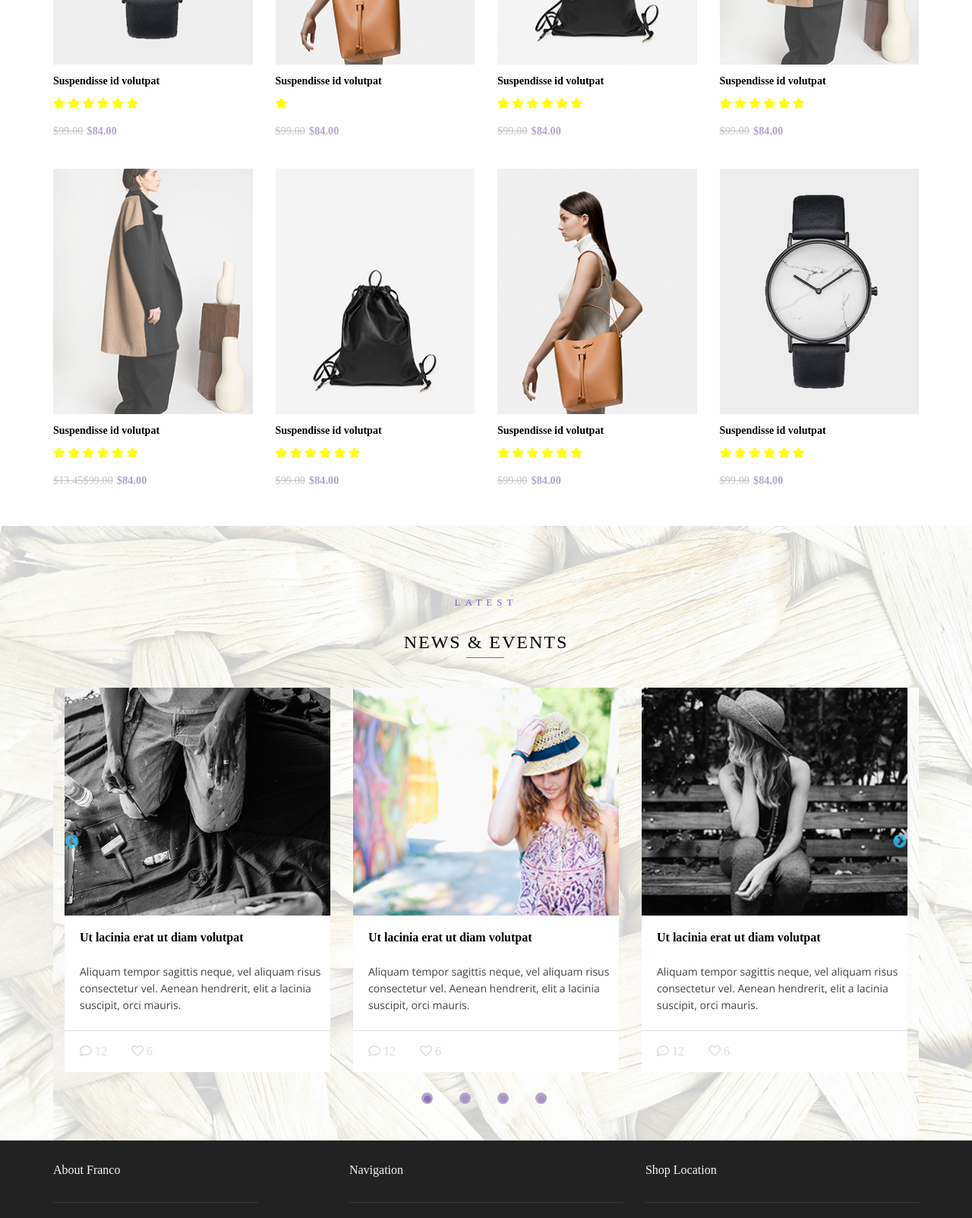
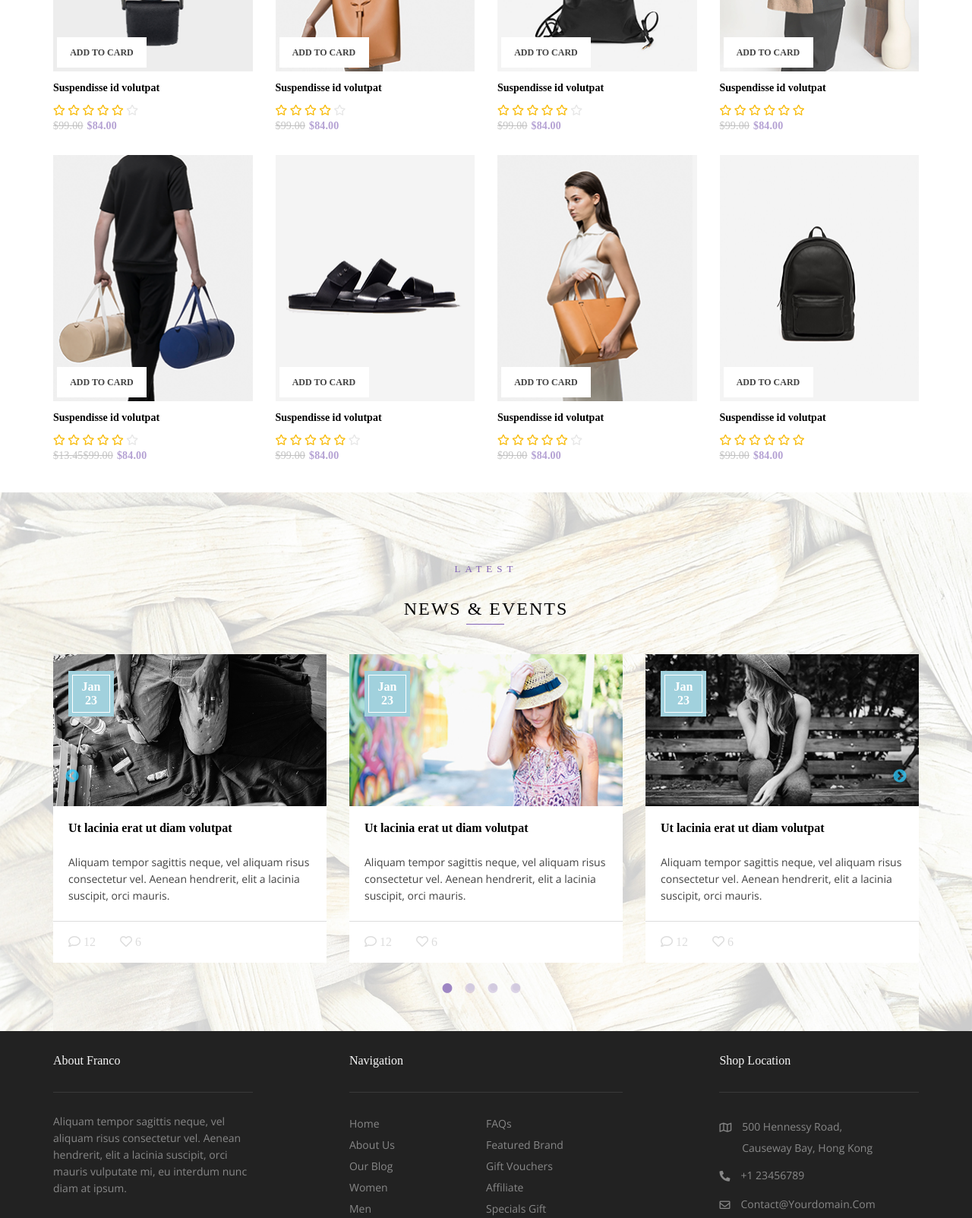
Before and after one commit to thanhbxdev/AHT-Demo-Project-Frontend, a plain HTML site: page index.html in a window 1280 px wide. Shown: the part 1150-2753 px from the top of the page at 76% size. Drawn offline with Linux system fonts and the light colour scheme; some icons are missing; a web font is replaced by a local one.

Commit message:
:guide_dog: Fix CSS Full Page

```diff
--- a/asset/sass/base/_footer.sass
+++ b/asset/sass/base/_footer.sass
@@ -5,11 +5,14 @@
       padding: 29px 0 28px 0
       display: flex
       justify-content: space-between
+
       .text-left
         i
           color: red
+
         span
           color: white
+
       icon-right
         margin-right: 5px
         font-size: 20px
@@ -20,10 +23,11 @@
     font-family: OpenSans
     color: #888888FF
     line-height: 1.8
+  .fake
+    @include col(8.33%)
   .about
     &-inner
       &-title
-        width: 75%
         text-transform: capitalize
         font-size: 16px
         font-family: Monserrat
@@ -33,7 +37,6 @@
         padding: 13px 0 31px 0
 
       &-desc
-        width: 75%
         text-align: left
         padding-top: 27px
         font-size: 14px
@@ -47,7 +50,7 @@
         i
           color: #888888FF
           margin-right: 32px
-    @include col(33.33%)
+    @include col(25%)
 
   .navigation
     &-inner
@@ -71,7 +74,7 @@
 
         .list-item
           flex: 1
-    @include col(33.33%)
+    @include col(33.34%)
 
   .location
     &-inner
@@ -85,13 +88,21 @@
         padding: 13px 0 31px 0
 
       &-list
+        li
+          padding: 12px 0
+          .location-content
+            width: 200px
+            line-height: 28px
+            margin: -8px 0
+          display: flex
         padding-top: 27px
         text-transform: capitalize
         font-size: 14px
         font-family: OpenSans
         color: #888888FF
         line-height: 2.00
+
         i
           margin-right: 14px
-    @include col(33.33%)
+    @include col(25%)
   background-color: #222222
--- a/asset/sass/base/_header.sass
+++ b/asset/sass/base/_header.sass
@@ -41,7 +41,7 @@
 
   .header-bottom
     background-color: $white
-    padding: 18px 0
+    padding: 20px 0
     align-items: center
     border-bottom: 1px solid $color-border
 
--- a/asset/sass/base/_responsive.sass
+++ b/asset/sass/base/_responsive.sass
@@ -41,7 +41,9 @@
             i
               font-size: 26px
               line-height: 1.2
-
+@media all and (max-width: 1150px)
+  .container-fluid
+    padding: 0 15px
 @media all and (max-width: 1024px)
 
 @media all and (max-width: 768px)
--- a/asset/sass/content/_homepage.sass
+++ b/asset/sass/content/_homepage.sass
@@ -9,20 +9,15 @@
     &-left
       @include col(65.78%)
       cursor: pointer
+      margin: 0
 
       &-inner
         img
-          @include transit(all, 0.5s)
           display: block
           width: 100%
-          height: 100%
+        //height: 100%
         overflow: hidden
         height: 100%
-
-        &:hover
-          img
-            @include transformer(scale(1.1))
-
 
         .banner-detail
           position: relative
@@ -34,7 +29,8 @@
 
           .btn-banner
             position: absolute
-            right: 0
+            bottom: -27px
+            right: -1px
             color: $white
             width: 108px
             text-align: center
@@ -43,8 +39,8 @@
             padding: 11px 0px
             background-color: $main-color
           position: absolute
-          bottom: 153px
-          right: 88px
+          bottom: 173px
+          right: 85px
         position: relative
         height: 100%
 
@@ -52,6 +48,7 @@
     &-right
       @include col(34.22%)
       overflow: hidden
+      margin: 0
 
       &-item
         overflow: hidden
@@ -61,13 +58,10 @@
           cursor: pointer
 
           img
-            @include transit(all, 0.5s)
             display: block
             width: 100%
-
-          &:hover
-            img
-              @include transformer(scale(1.1))
+            max-height: 315px
+            object-fit: cover
 
           .description
             .title-top
@@ -77,16 +71,17 @@
               font-size: 16px
               line-height: 1.2
               color: #616161
+              letter-spacing: 3px
 
             .title-bottom
               text-transform: uppercase
               font-family: Monserrat
               font-weight: 500
-              font-size: 16px
+              font-size: 20px
               line-height: 1.2
             position: absolute
-            left: 56px
-            bottom: 76px
+            left: 66px
+            bottom: 95px
 
           .description-bot
             .title-top
@@ -96,18 +91,20 @@
               font-size: 16px
               line-height: 1.2
               color: #616161
+              letter-spacing: 3px
 
             .title-bottom
               text-transform: uppercase
               font-family: Monserrat
               font-weight: 500
-              font-size: 16px
+              font-size: 20px
               line-height: 1.2
               margin-bottom: 20px
 
             .btn-banner
               position: absolute
-              left: 0
+              top: 59px
+              left: 2px
               color: $white
               width: 108px
               text-align: center
@@ -116,14 +113,17 @@
               padding: 11px 0px
               background-color: $main-color
             position: absolute
-            left: 40px
-            bottom: 111px
+            left: 49px
+            bottom: 154px
           overflow: hidden
           position: relative
           padding: 15px 0
 
   .listing
     .content1
+      margin-top: 70px
+      margin-left: -1px
+
       &::after
         content: ''
         display: block
@@ -167,13 +167,11 @@
 
         .card
           width: 100%
-          height: 430px
 
           .imgSl
+            width: 100%
+            padding-top: calc(323 / 262 * 100%)
             position: relative
-            width: 100%
-            height: 323px
-            overflow: hidden
 
             img
               position: absolute
@@ -182,16 +180,17 @@
               width: 100%
               height: 100%
               object-fit: cover
-              transition: 0.5s ease-in-out
 
 
             .add-cart
+              &:hover
+                color: $main-color
               width: 118px
               height: 40px
               position: absolute
               background-color: #fff
-              bottom: 10px
-              left: 10px
+              bottom: 65px
+              left: 5px
               cursor: pointer
               transition: 1s
               transform: translateY(60px)
@@ -202,25 +201,7 @@
               font-weight: 600
               text-transform: uppercase
               font-family: Monserrat
-
-              &:hover
-                color: #664c91
-                transition: 0s
-
-
-          &:hover
-            .imgSl
-              img
-                @include transformer(scale(1.1))
-
-
-              .add-cart
-                transform: translateY(0)
-
-
           .content
-
-
             .productName
               h3
                 font-size: 14px
@@ -232,11 +213,13 @@
             .price-rating
               .rating
                 font-size: 14px
-                color: yellow
+                color: $star-active
+                .rating-no-active
+                  color: $star-no-active
 
 
               .price
-                margin-top: 20px
+                margin-top: 4px
                 display: flex
                 letter-spacing: 0.01em
 
@@ -303,6 +286,9 @@
           padding-bottom: 60px
 
           .list-item-slider
+            .slick-list
+              margin: 0 -15px
+
             .slick-dots
               bottom: -47px
 
@@ -315,8 +301,33 @@
                 background-color: #b3a6c7
 
             .item
+              position: relative
+
+              .date
+                &-inner
+                  .date-number
+                  font-weight: bold
+                  color: $white
+                  display: flex
+                  flex-direction: column
+                  justify-content: center
+                  align-items: center
+                  width: 48px
+                  height: 48px
+                  border: 1px solid $white
+                  font-family: Monserrat
+                width: 60px
+                height: 60px
+                background-color: #a1d1dd
+                position: absolute
+                top: 22px
+                left: 35px
+                display: flex
+                justify-content: center
+                align-items: center
+
               .imgSl
-                height: 300px
+                height: 200px
 
                 img
                   width: 100%
@@ -391,10 +402,12 @@
 
 
     .slick-prev
+      display: none
       left: 0
 
 
     .slick-next
+      display: none
       right: 0
 
 
@@ -406,16 +419,28 @@
       display: flex !important
       align-items: center
       justify-content: center
-      gap: 0 20px
+    //gap: 0 20px
 
 
-    .slick-dots button
-      font-size: 0
-      width: 15px
-      height: 15px
-      border-radius: 100rem
-      background-color: #eee
-      border: none
-      outline: none
-      transition: all 0.2s linear
-      color: red
+    .slick-dots
+      .li
+        .slick-active
+        width: 10px !important
+        height: 10px !important
+        margin: 0px 6px !important
+
+      button
+        &::before
+          color: #8262b5 !important
+          top: -3px !important
+          left: -6px !important
+          font-size: 15px !important
+        font-size: 0
+        width: 10px
+        height: 10px
+        border-radius: 100rem
+        background-color: #eee !important
+        border: none
+        outline: none
+        transition: all 0.2s linear
+        color: red
--- a/asset/sass/source/_variable.sass
+++ b/asset/sass/source/_variable.sass
@@ -7,3 +7,5 @@ $btn-cart: #686868
 $date: #a1d1dd
 $footer: #222222
 $color-border: #dddddd
+$star-no-active: #e6e6e6
+$star-active :#f8ba04
--- a/index.html
+++ b/index.html
@@ -218,12 +218,12 @@
 								</div>
 								<div class="price-rating">
 									<div class="rating">
-										<i class="fa fa-star yellow" aria-hidden="true"></i>
-										<i class="fa fa-star yellow" aria-hidden="true"></i>
-										<i class="fa fa-star yellow" aria-hidden="true"></i>
-										<i class="fa fa-star yellow" aria-hidden="true"></i>
-										<i class="fa fa-star yellow" aria-hidden="true"></i>
-										<i class="fa fa-star yellow" aria-hidden="true"></i>
+										<i class="far fa-star"></i>
+										<i class="far fa-star"></i>
+										<i class="far fa-star"></i>
+										<i class="far fa-star"></i>
+										<i class="far fa-star"></i>
+										<i class="far fa-star rating-no-active"></i>
 									</div>
 									<div class="price">
 										<span class="price-before"><del> $99.00</del></span>
@@ -243,7 +243,11 @@
 								</div>
 								<div class="price-rating">
 									<div class="rating">
-										<i class="fa fa-star yellow" aria-hidden="true"></i>
+										<i class="far fa-star"></i>
+										<i class="far fa-star"></i>
+										<i class="far fa-star"></i>
+										<i class="far fa-star"></i>
+										<i class="far fa-star rating-no-active"></i>
 									</div>
 									<div class="price">
 										<span class="price-before"><del> $99.00</del></span>
@@ -263,12 +267,12 @@
 								</div>
 								<div class="price-rating">
 									<div class="rating">
-										<i class="fa fa-star yellow" aria-hidden="true"></i>
-										<i class="fa fa-star yellow" aria-hidden="true"></i>
-										<i class="fa fa-star yellow" aria-hidden="true"></i>
-										<i class="fa fa-star yellow" aria-hidden="true"></i>
-										<i class="fa fa-star yellow" aria-hidden="true"></i>
-										<i class="fa fa-star yellow" aria-hidden="true"></i>
+										<i class="far fa-star"></i>
+										<i class="far fa-star"></i>
+										<i class="far fa-star"></i>
+										<i class="far fa-star"></i>
+										<i class="far fa-star"></i>
+										<i class="far fa-star rating-no-active"></i>
 									</div>
 									<div class="price">
 										<span class="price-before"><del> $99.00</del></span>
@@ -288,12 +292,12 @@
 								</div>
 								<div class="price-rating">
 									<div class="rating">
-										<i class="fa fa-star yellow" aria-hidden="true"></i>
-										<i class="fa fa-star yellow" aria-hidden="true"></i>
-										<i class="fa fa-star yellow" aria-hidden="true"></i>
-										<i class="fa fa-star yellow" aria-hidden="true"></i>
-										<i class="fa fa-star yellow" aria-hidden="true"></i>
-										<i class="fa fa-star yellow" aria-hidden="true"></i>
+										<i class="far fa-star"></i>
+										<i class="far fa-star"></i>
+										<i class="far fa-star"></i>
+										<i class="far fa-star"></i>
+										<i class="far fa-star"></i>
+										<i class="far fa-star"></i>
 									</div>
 									<div class="price">
 										<span class="price-before"><del> $99.00</del></span>
@@ -304,7 +308,7 @@
 						</div>
 						<div class="card">
 							<div class="imgSl">
-								<img src="./asset/img/product4.jpg"/>
+								<img src="./asset/img/product5.png"/>
 								<div class="add-cart">Add to Card</div>
 							</div>
 							<div class="content">
@@ -313,12 +317,12 @@
 								</div>
 								<div class="price-rating">
 									<div class="rating">
-										<i class="fa fa-star yellow" aria-hidden="true"></i>
-										<i class="fa fa-star yellow" aria-hidden="true"></i>
-										<i class="fa fa-star yellow" aria-hidden="true"></i>
-										<i class="fa fa-star yellow" aria-hidden="true"></i>
-										<i class="fa fa-star yellow" aria-hidden="true"></i>
-										<i class="fa fa-star yellow" aria-hidden="true"></i>
+										<i class="far fa-star"></i>
+										<i class="far fa-star"></i>
+										<i class="far fa-star"></i>
+										<i class="far fa-star"></i>
+										<i class="far fa-star"></i>
+										<i class="far fa-star rating-no-active"></i>
 									</div>
 									<div class="price">
 										<span class="price-before"><del>$13.45</del></span>
@@ -330,7 +334,7 @@
 						</div>
 						<div class="card">
 							<div class="imgSl">
-								<img src="./asset/img/product3.jpg"/>
+								<img src="./asset/img/product6.png"/>
 								<div class="add-cart">Add to Card</div>
 							</div>
 							<div class="content">
@@ -339,12 +343,12 @@
 								</div>
 								<div class="price-rating">
 									<div class="rating">
-										<i class="fa fa-star yellow" aria-hidden="true"></i>
-										<i class="fa fa-star yellow" aria-hidden="true"></i>
-										<i class="fa fa-star yellow" aria-hidden="true"></i>
-										<i class="fa fa-star yellow" aria-hidden="true"></i>
-										<i class="fa fa-star yellow" aria-hidden="true"></i>
-										<i class="fa fa-star yellow" aria-hidden="true"></i>
+										<i class="far fa-star"></i>
+										<i class="far fa-star"></i>
+										<i class="far fa-star"></i>
+										<i class="far fa-star"></i>
+										<i class="far fa-star"></i>
+										<i class="far fa-star rating-no-active"></i>
 									</div>
 									<div class="price">
 										<span class="price-before"><del> $99.00</del></span>
@@ -355,7 +359,7 @@
 						</div>
 						<div class="card">
 							<div class="imgSl">
-								<img src="./asset/img/product2.jpg"/>
+								<img src="./asset/img/product7.png"/>
 								<div class="add-cart">Add to Card</div>
 							</div>
 							<div class="content">
@@ -364,12 +368,12 @@
 								</div>
 								<div class="price-rating">
 									<div class="rating">
-										<i class="fa fa-star yellow" aria-hidden="true"></i>
-										<i class="fa fa-star yellow" aria-hidden="true"></i>
-										<i class="fa fa-star yellow" aria-hidden="true"></i>
-										<i class="fa fa-star yellow" aria-hidden="true"></i>
-										<i class="fa fa-star yellow" aria-hidden="true"></i>
-										<i class="fa fa-star yellow" aria-hidden="true"></i>
+										<i class="far fa-star"></i>
+										<i class="far fa-star"></i>
+										<i class="far fa-star"></i>
+										<i class="far fa-star"></i>
+										<i class="far fa-star"></i>
+										<i class="far fa-star rating-no-active"></i>
 									</div>
 									<div class="price">
 										<span class="price-before"><del> $99.00</del></span>
@@ -380,7 +384,7 @@
 						</div>
 						<div class="card">
 							<div class="imgSl">
-								<img src="./asset/img/products1.jpg"/>
+								<img src="./asset/img/product8.png"/>
 								<div class="add-cart">Add to Card</div>
 							</div>
 							<div class="content">
@@ -389,12 +393,12 @@
 								</div>
 								<div class="price-rating">
 									<div class="rating">
-										<i class="fa fa-star yellow" aria-hidden="true"></i>
-										<i class="fa fa-star yellow" aria-hidden="true"></i>
-										<i class="fa fa-star yellow" aria-hidden="true"></i>
-										<i class="fa fa-star yellow" aria-hidden="true"></i>
-										<i class="fa fa-star yellow" aria-hidden="true"></i>
-										<i class="fa fa-star yellow" aria-hidden="true"></i>
+										<i class="far fa-star"></i>
+										<i class="far fa-star"></i>
+										<i class="far fa-star"></i>
+										<i class="far fa-star"></i>
+										<i class="far fa-star"></i>
+										<i class="far fa-star"></i>
 									</div>
 									<div class="price">
 										<span class="price-before"><del> $99.00</del></span>
@@ -422,6 +426,16 @@
 								<div class="item">
 									<div class="imgSl">
 										<img src="./asset/img/new1.jpg"/>
+									</div>
+									<div class="date">
+										<div class="date-inner">
+											<div class="date-text">
+												Jan
+											</div>
+											<div class="date-number">
+												23
+											</div>
+										</div>
 									</div>
 									<div class="content-slider">
 										<div class="text">
@@ -453,6 +467,16 @@
 									<div class="imgSl">
 										<img src="./asset/img/new2.jpg"/>
 									</div>
+									<div class="date">
+										<div class="date-inner">
+											<div class="date-text">
+												Jan
+											</div>
+											<div class="date-number">
+												23
+											</div>
+										</div>
+									</div>
 									<div class="content-slider">
 										<div class="text">
 											<div class="title">
@@ -483,6 +507,16 @@
 									<div class="imgSl">
 										<img src="./asset/img/new3.jpg"/>
 									</div>
+									<div class="date">
+										<div class="date-inner">
+											<div class="date-text">
+												Jan
+											</div>
+											<div class="date-number">
+												23
+											</div>
+										</div>
+									</div>
 									<div class="content-slider">
 										<div class="text">
 											<div class="title">
@@ -512,6 +546,16 @@
 								<div class="item">
 									<div class="imgSl">
 										<img src="./asset/img/new3.jpg"/>
+									</div>
+									<div class="date">
+										<div class="date-inner">
+											<div class="date-text">
+												Jan
+											</div>
+											<div class="date-number">
+												23
+											</div>
+										</div>
 									</div>
 									<div class="content-slider">
 										<div class="text">
@@ -565,10 +609,13 @@
 						<div class="about-inner-icon">
 							<i class="fab fa-twitter"></i>
 							<i class="fab fa-linkedin"></i>
+							<i class="fab fa-behance"></i>
+							<i class="fas fa-basketball-ball"></i>
 						</div>
 					</div>
 				</div>
 				<!--  End About  -->
+				<div class="fake"></div>
 				<!--  Navigation  -->
 				<div class="navigation">
 					<div class="navigation-inner">
@@ -600,6 +647,7 @@
 					</div>
 				</div>
 				<!--  End Navigation  -->
+				<div class="fake"></div>
 				<!--  Location  -->
 				<div class="location">
 					<div class="location-inner">
@@ -611,19 +659,22 @@
 								<ul>
 									<li>
 										<i class="far fa-map"></i>
-										500 Hennessy Road
-									</li>
-									<li>
-										<i class="far fa-map"></i>
-										Causeway Bay, Hong Kong
+										<div class="location-content">
+											500 Hennessy Road,
+											Causeway Bay, Hong Kong
+										</div>
 									</li>
 									<li>
 										<i class="fas fa-phone-alt"></i>
-										+1 23456789
+										<div class="location-content">
+											+1 23456789
+										</div>
 									</li>
 									<li>
 										<i class="far fa-envelope"></i>
-										contact@yourdomain.com
+										<div class="location-content">
+											contact@yourdomain.com
+										</div>
 									</li>
 								</ul>
 							</div>
```
Also changed, not shown: asset/css/style.css, asset/img/product5.png (added), asset/img/product6.png (added), asset/img/product7.png (added), asset/img/product8.png (added), 1 other file.
